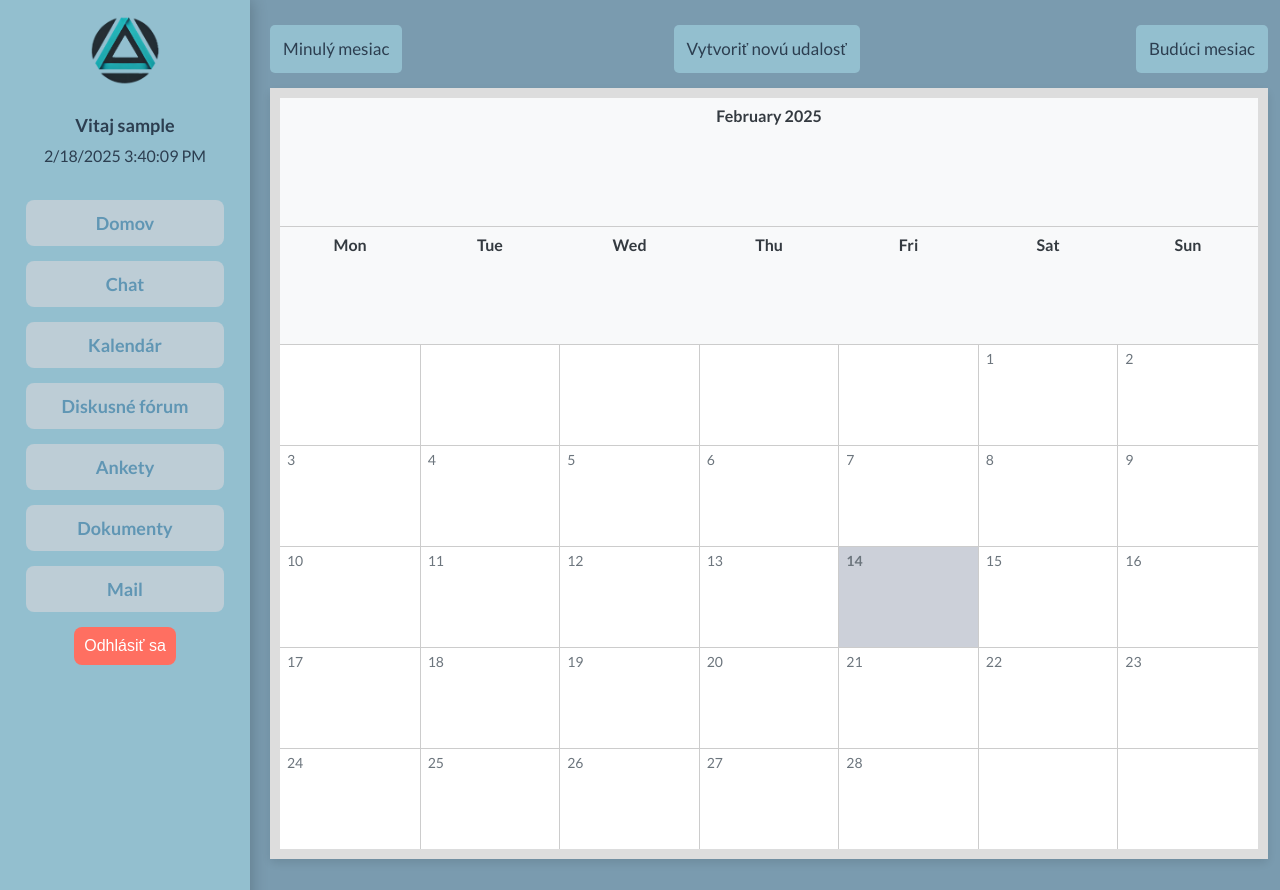
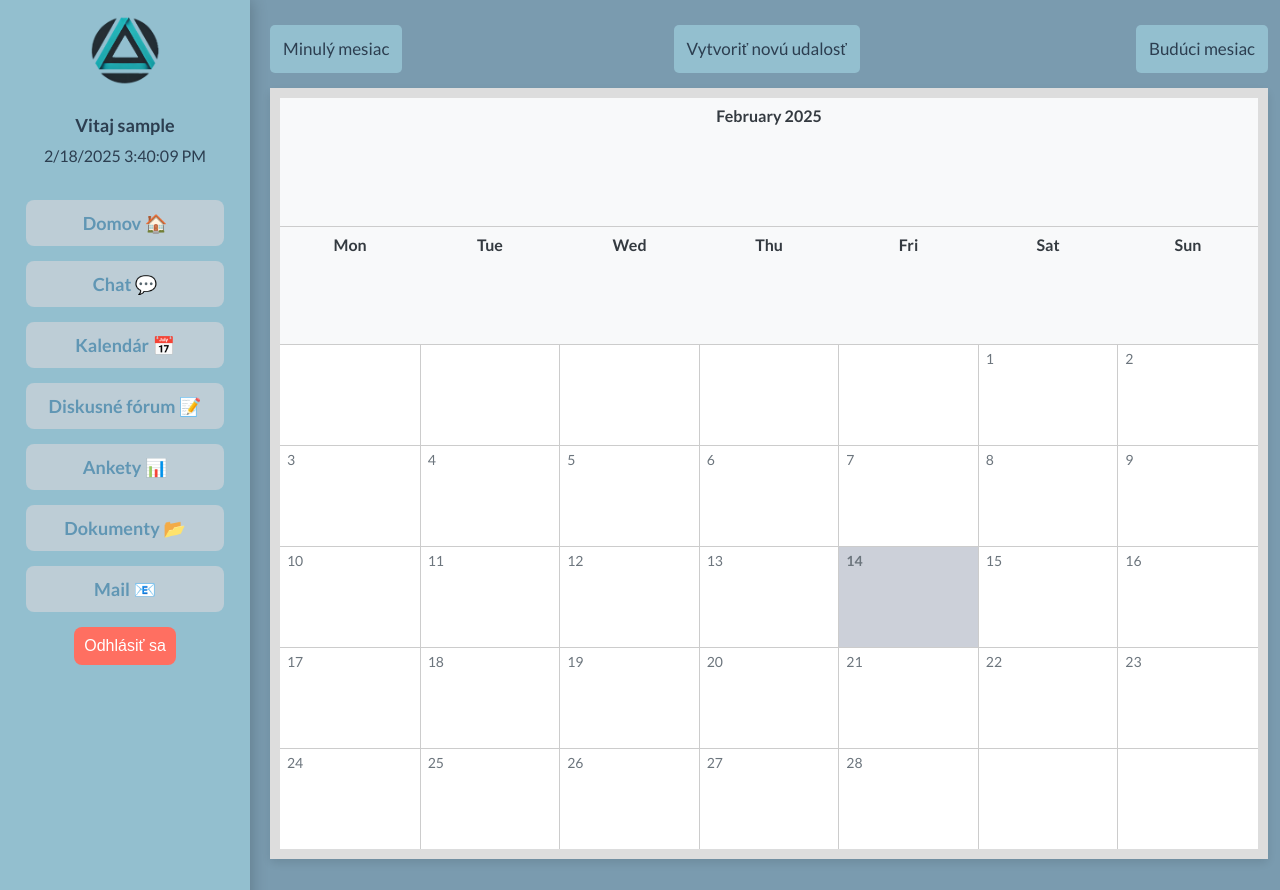
Before and after one commit to Agresor1986/intranet, a Django app: page /calendar/ in a window 1280 px wide. Run offline with Django 5.2, Linux system fonts and the light colour scheme; the visitor is signed in with stand-in values (Sample User, id 1); data that the repository does not hold is empty.

Commit message:
Added pictograms

```diff
--- a/templates/base.html
+++ b/templates/base.html
@@ -136,15 +136,13 @@
         <h1 class="username">Vitaj {{ user.username }}</h1>
         <div class="date-time" id="date-time"></div>
         <h2 class="nav-links">
-            <a href="{% url 'home' %}" class="nav-button">Domov</a>
-            <a href="{% url 'chat' %}" class="nav-button">Chat</a>
-            <a href="{% url 'cal:calendar' %}" class="nav-button">Kalendár</a>
-            <a href="{% url 'forum' %}" class="nav-button">Diskusné fórum</a>
-            <a href="{% url 'PollApp:polls' %}" class="nav-button">Ankety</a>
-
-            <a href="{% url 'document_list' %}" class="nav-button">Dokumenty</a>
-
-            <a href="{% url 'send_mail_page' %}" class="nav-button">Mail</a>
+            <a href="{% url 'home' %}" class="nav-button">Domov 🏠</a>
+            <a href="{% url 'chat' %}" class="nav-button">Chat 💬</a>
+            <a href="{% url 'cal:calendar' %}" class="nav-button">Kalendár 📅</a>
+            <a href="{% url 'forum' %}" class="nav-button">Diskusné fórum 📝</a>
+            <a href="{% url 'PollApp:polls' %}" class="nav-button">Ankety 📊</a>
+            <a href="{% url 'document_list' %}" class="nav-button">Dokumenty 📂</a>
+            <a href="{% url 'send_mail_page' %}" class="nav-button">Mail 📧</a>
             <form action="{% url 'logout' %}" method="post" class="logout-form">
                 {% csrf_token %}
                 <button type="submit" class="logout-button">Odhlásiť sa</button>
```
